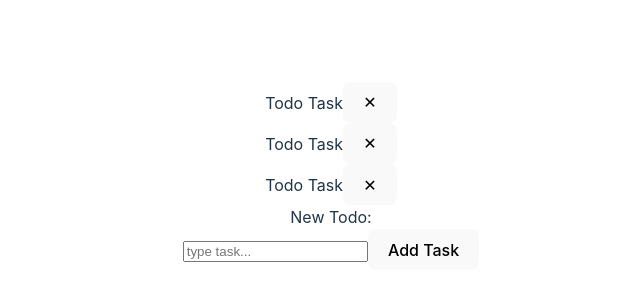
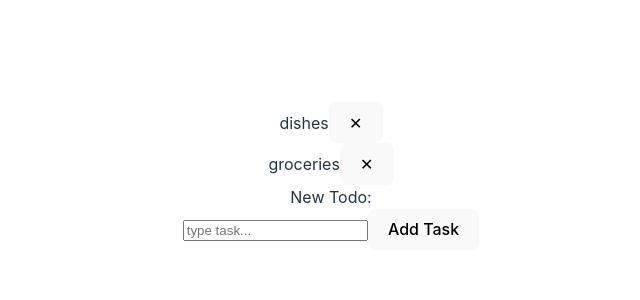
Before and after one commit to Sammeeey/mern-todo, a React (Vite) app: page / in a window 1280 px wide. Shown: the part 224-524 px from the top of the page, without its empty margins (309-949 px from the left). Built offline with nearby package versions, Linux system fonts and the light colour scheme.

Commit message:
wip: render dummy todos

```diff
--- a/src/Todo.jsx
+++ b/src/Todo.jsx
@@ -1,11 +1,11 @@
 // import './Todo.css'
 
-function Todo() {
+function Todo({todo}) {
 
     return (
         <>
         <div>
-            <span>Todo Task</span>
+            <span>{todo.task}</span>
             <button type="button">&#10005;</button>
         </div>
         </>
--- a/src/TodoList.jsx
+++ b/src/TodoList.jsx
@@ -1,16 +1,19 @@
 // import './TodoList.css'
 
+import { useState } from "react";
 import NewTodoForm from "./NewTodoForm";
 import Todo from "./Todo";
 
+const dummyTodos = [{id: 'aoji-ajoai', task: 'dishes', done: false}, {id: 'ejii-wai', task: 'groceries', done: true}]
+
 function TodoList() {
+    const [todos, setTodos] = useState(dummyTodos)
 
+    // console.log(todos[1])
 
     return (
         <>
-        <Todo />
-        <Todo />
-        <Todo />
+        {todos.map((todo) => <Todo todo={todo} key={todo.id} />)}
         <NewTodoForm />
         </>
     )
```
